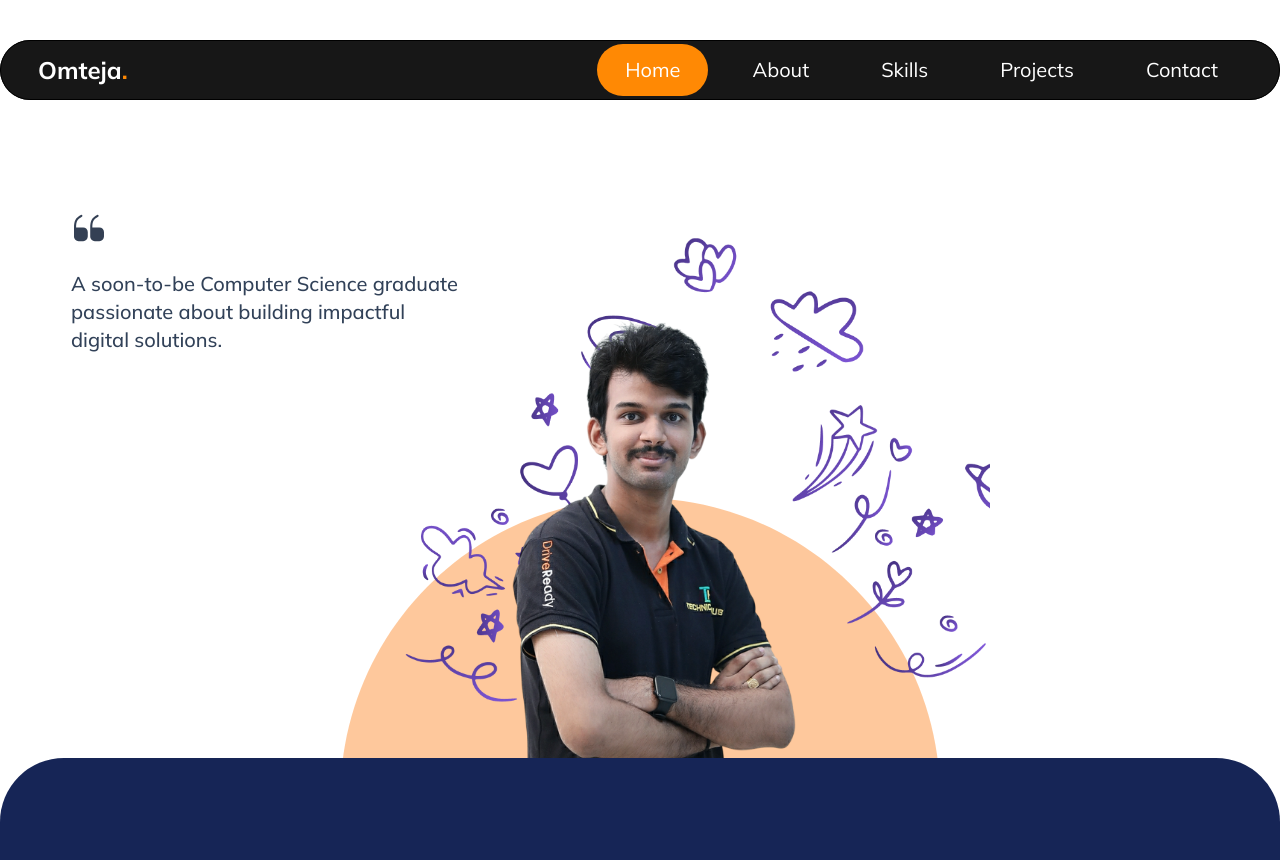
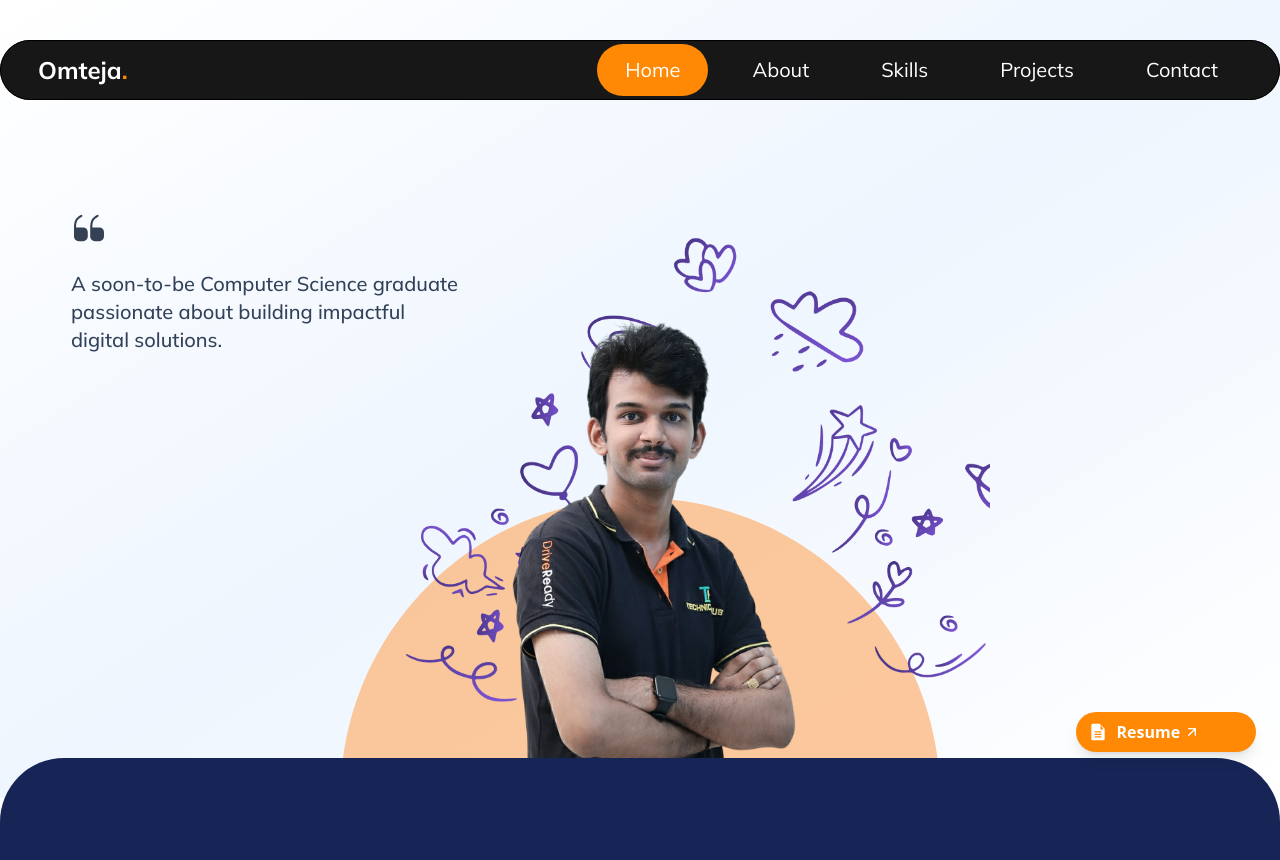
Before and after one commit to omteja04/nameisomteja, a React (Vite) app: page / in a window 1280 px wide. Both pictures are taken after a click on the picture 652 px from the left and 537 px from the top of the page. Shown: the top 860 px of the page. Built offline with nearby package versions, Linux system fonts and the light colour scheme.

Commit message:
Added Floating Resume Button

```diff
--- a/src/App.jsx
+++ b/src/App.jsx
@@ -6,6 +6,7 @@ import About from "./components/About";
 import Skills from "./components/Skills";
 import Projects from "./components/Projects";
 import Contact from "./components/Contact";
+import FloatingResumeButton from "./components/FloatingResumeButton";
 
 const sections = ["home", "about", "skills", "projects", "contact"];
 
@@ -58,6 +59,7 @@ function ScrollSpy({ disable }) {
     return null;
 }
 
+
 export default function App() {
     const [scrollSpyDisabled, setScrollSpyDisabled] = useState(false);
     const timeoutRef = useRef(null);
@@ -79,6 +81,7 @@ export default function App() {
             <Skills />
             <Projects />
             <Contact />
+            <FloatingResumeButton />
         </Router>
     );
 }
--- /dev/null
+++ b/src/components/FloatingResumeButton.jsx
@@ -0,0 +1,69 @@
+// eslint-disable-next-line no-unused-vars
+import { motion } from "framer-motion";
+import { useEffect, useState } from "react";
+
+const FloatingResumeButton = () => {
+    const [isHovered, setIsHovered] = useState(false);
+    const [scrollY, setScrollY] = useState(window.scrollY);
+
+    useEffect(() => {
+        const handleScroll = () => {
+            setScrollY(window.scrollY);
+        };
+
+        window.addEventListener("scroll", handleScroll);
+        // cleanup
+        return () => window.removeEventListener("scroll", handleScroll);
+    }, []);
+
+
+    const shouldShowText = isHovered || scrollY <= 100;
+
+    return (
+        <motion.a
+            href="https://drive.google.com/file/d/1vL-z1ys33zv8rQINuaelSDSEBnHwEi13/view?usp=drive_link"
+            target="_blank"
+            rel="noopener noreferrer"
+            initial={false}
+            animate={{ width: shouldShowText ? 180 : 56 }}
+            transition={{ type: "spring", stiffness: 300, damping: 20 }}
+            onHoverStart={() => setIsHovered(true)}
+            onHoverEnd={() => setIsHovered(false)}
+            className="group fixed bottom-12 right-6 z-50 flex items-center bg-orange-400 text-white font-bold pl-3 py-2 rounded-full shadow-lg overflow-hidden cursor-pointer"
+        >
+            {/* File Icon */}
+            <svg
+                xmlns="http://www.w3.org/2000/svg"
+                fill="white"
+                viewBox="0 0 24 24"
+                className="w-5 h-5 flex-shrink-0"
+            >
+                <path d="M14 2H6c-1.1 0-2 .9-2 2v16c0 1.1.9 2 2 2h12c1.1 0 2-.9 2-2V8l-6-6zm1 7V3.5L18.5 9H15zM8 14h8v1.5H8V14zm0 3h8v1.5H8V17zm0-6h8v1.5H8V11z" />
+            </svg>
+
+            {/* Text & Arrow (Shown when shouldShowText is true) */}
+            <motion.span
+                initial={false}
+                animate={{ opacity: shouldShowText ? 1 : 0 }}
+                className="whitespace-nowrap flex items-center ml-2"
+            >
+                Resume
+                <svg
+                    width="16"
+                    height="16"
+                    fill="none"
+                    stroke="white"
+                    strokeWidth="2"
+                    strokeLinecap="round"
+                    strokeLinejoin="round"
+                    className="ml-1 -rotate-45"
+                    viewBox="0 0 24 24"
+                >
+                    <path d="M5 12h14M12 5l7 7-7 7" />
+                </svg>
+            </motion.span>
+        </motion.a>
+    );
+};
+
+export default FloatingResumeButton;
--- a/src/components/Home.jsx
+++ b/src/components/Home.jsx
@@ -1,5 +1,7 @@
 import React, { useEffect, useState } from 'react'
 import { Typewriter } from 'react-simple-typewriter'
+// eslint-disable-next-line no-unused-vars
+import { motion } from 'framer-motion';
 import omteja from '../assets/omteja.png';
 import popupImg from '../assets/popupImg.png'
 
@@ -8,7 +10,7 @@ const Home = () => {
     useEffect(() => {
         const handleScroll = () => {
             // console.log(window.scrollY);
-            if (window.scrollY > 20 && window.scrollY < 200) {
+            if (window.scrollY > 100 && window.scrollY < 500) {
                 setShowPopup(true);
             } else {
                 setShowPopup(false);
@@ -18,7 +20,8 @@ const Home = () => {
         return () => window.removeEventListener('scroll', handleScroll);
     }, []);
     return (
-        <div id='home' className='pt-[7.5rem]'>
+        <div id='home' className='pt-[7.5rem] bg-gradient-to-br from-white via-blue-50 to-white
+'>
             <section className="w-full max-w-[1440px] overflow-hidden h-[84.7vh] relative flex justify-center items-end gap-16 mx-auto">
                 {/* Intro Section */}
                 <section className={`absolute left-64 top-0 flex flex-col items-center gap-6 transition-all duration-150 ease-in-out ${showPopup ? 'hidden' : 'block'}`}>
@@ -57,7 +60,12 @@ const Home = () => {
                 </section>
 
                 {/* Left Testimonial Section */}
-                <section className={`z-10 absolute  flex flex-col items-start gap-6 transition-all duration-150 ease-in-out ${showPopup ? 'left-[71px] top-[90px]' : 'left-[71px] top-[360px]'}`}>
+                <motion.section
+                    className="z-10 absolute flex flex-col items-start gap-6"
+                    animate={showPopup ? { left: '71px', top: '90px' } : { left: '71px', top: '360px' }}
+                    initial={false}
+                    transition={{ type: 'spring', stiffness: 300, damping: 20 }}
+                >
                     <div data-svg-wrapper className="relative">
                         <svg width="36" height="36" viewBox="0 0 36 36" fill="none" xmlns="http://www.w3.org/2000/svg">
                             <path d="M12.135 17.445H5.1C5.22 10.44 6.6 9.285 10.905 6.735C11.4 6.435 11.565 5.805 11.265 5.295C10.98 4.8 10.335 4.635 9.84 4.935C4.77 7.935 3 9.765 3 18.48V26.565C3 29.13 5.085 31.2 7.635 31.2H12.135C14.775 31.2 16.77 29.205 16.77 26.565V22.065C16.77 19.44 14.775 17.445 12.135 17.445Z" fill="#344054" />
@@ -69,7 +77,8 @@ const Home = () => {
                         passionate about building impactful <br />
                         digital solutions.
                     </p>
-                </section>
+                </motion.section>
+
 
                 {/* Profile Image Section */}
                 <section className="relative w-full h-[300px] select-none">
@@ -81,10 +90,18 @@ const Home = () => {
                     </div>
 
                     {/* Popup Image - Behind Profile Pic */}
-                    <img
+                    {/* <img
                         src={popupImg}
                         alt="Popup visual"
                         className={`absolute -bottom-[300px] left-[680px] transform -translate-x-1/2 w-[620px] h-[860px] transition-all duration-150 ease-in-out ${showPopup ? 'opacity-100 translate-y-0' : 'opacity-0 translate-y-70'} z-0`}
+                    /> */}
+                    <motion.img
+                        src={popupImg}
+                        alt="Popup visual"
+                        className="absolute -bottom-[300px] left-[680px] transform -translate-x-1/2 w-[620px] h-[860px] z-0"
+                        initial={{ opacity: 0, y: 70 }}
+                        animate={showPopup ? { opacity: 1, y: 0 } : { opacity: 0, y: 70 }}
+                        transition={{ type: 'spring', stiffness: 200, damping: 10 }}
                     />
 
                     {/* Foreground Image */}
--- a/src/main.jsx
+++ b/src/main.jsx
@@ -5,6 +5,6 @@ import App from './App.jsx'
 
 createRoot(document.getElementById('root')).render(
     <StrictMode>
-            <App />
+        <App />
     </StrictMode>,
 )
```
